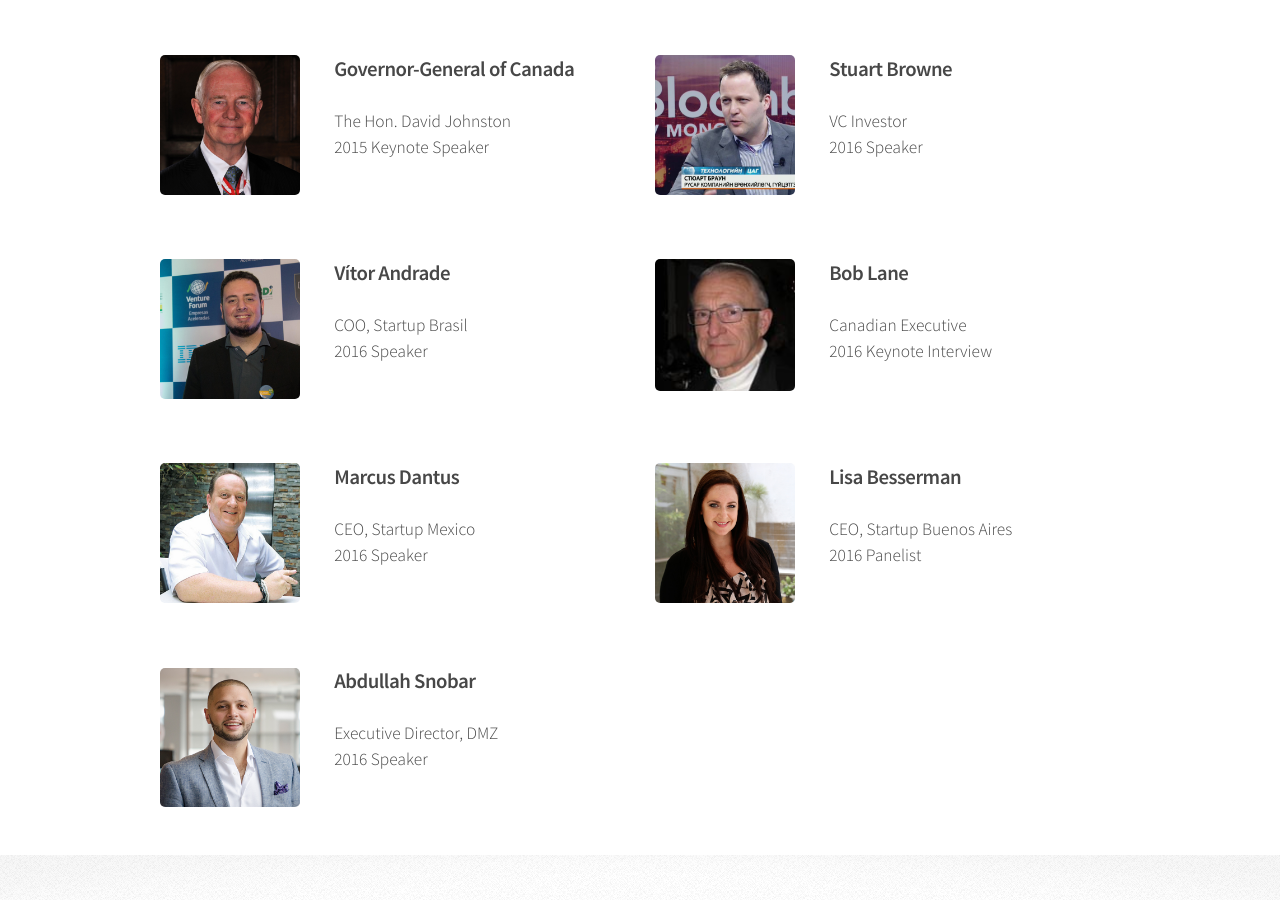
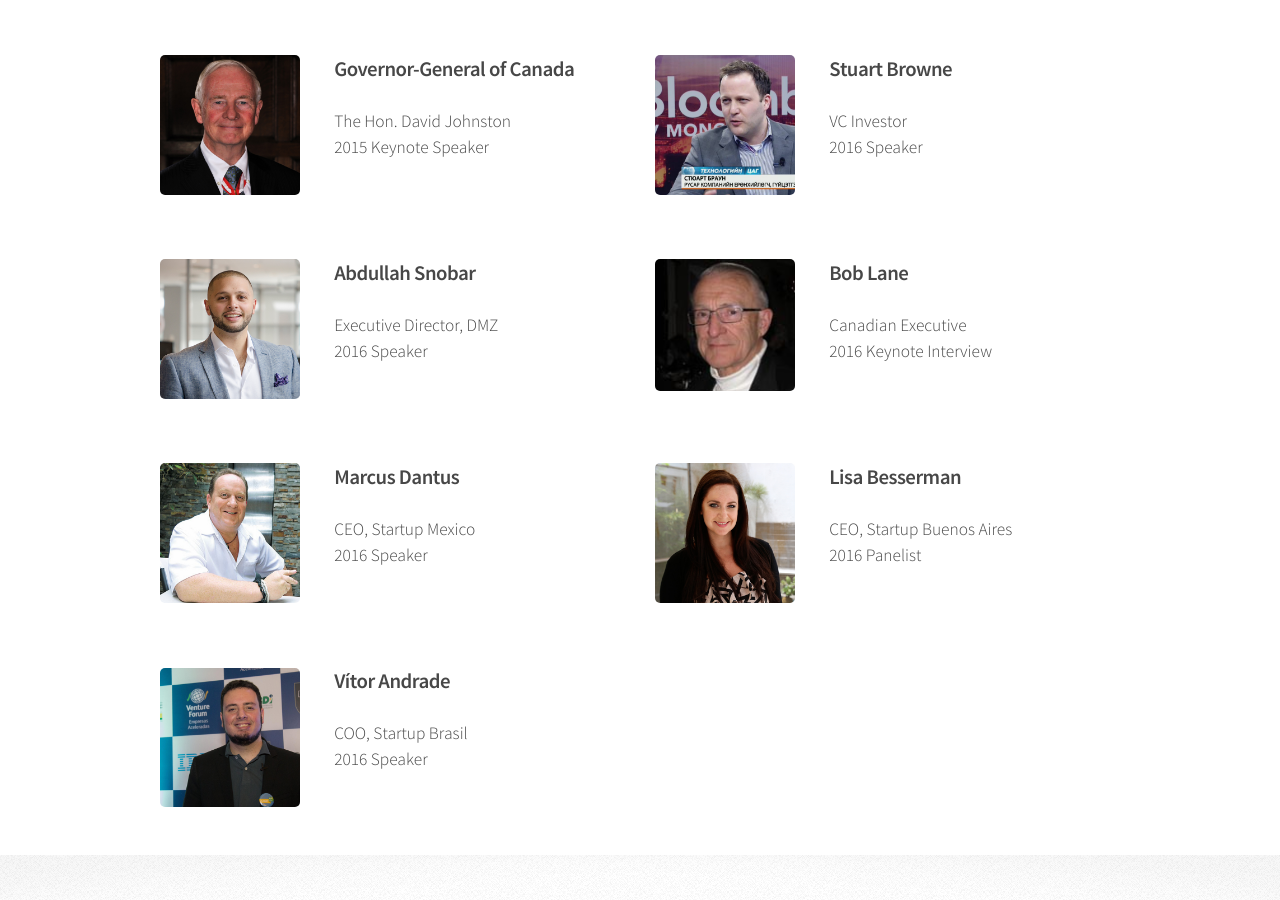
Before and after one commit to LatAmStartups/LatAmStartups.github.io, a Jekyll site: the page built from conference2016.html, in a window 1280 px wide and 900 px high, scrolled down 1402 px. Built offline with Jekyll 4.4.1, drawn with Linux system fonts in a browser that asks for light colours; some of the changed lines change nothing that is shown.

Commit message:
moving snobar higher

```diff
--- a/conference2016.html
+++ b/conference2016.html
@@ -83,10 +83,10 @@ layout: defaultconf
 			<div class="row">
 				<section class="6u">
 					<div class="box post">
-						<a href="vitor-andrade-bio.html" class="image left"><img src="{{ site.baseurl }}/assets/images/VitorAndrade.jpg" alt="" /></a>
+						<a href="abdullah-snobar-bio.html" class="image left"><img src="{{ site.baseurl }}/assets/images/AbdullahSnobar.jpg" alt="" /></a>
 						<div class="inner">
-							<h3>V&iacute;tor Andrade</h3>
-							<p>COO, Startup Brasil<br />
+							<h3>Abdullah Snobar</h3>
+							<p>Executive Director, DMZ<br />
 							2016 Speaker</p>
 						</div>
 					</div>
@@ -127,10 +127,10 @@ layout: defaultconf
 			<div class="row">
 				<section class="6u">
 					<div class="box post">
-						<a href="abdullah-snobar-bio.html" class="image left"><img src="{{ site.baseurl }}/assets/images/AbdullahSnobar.jpg" alt="" /></a>
+						<a href="vitor-andrade-bio.html" class="image left"><img src="{{ site.baseurl }}/assets/images/VitorAndrade.jpg" alt="" /></a>
 						<div class="inner">
-							<h3>Abdullah Snobar</h3>
-							<p>Executive Director, DMZ<br />
+							<h3>V&iacute;tor Andrade</h3>
+							<p>COO, Startup Brasil<br />
 							2016 Speaker</p>
 						</div>
 					</div>
```
